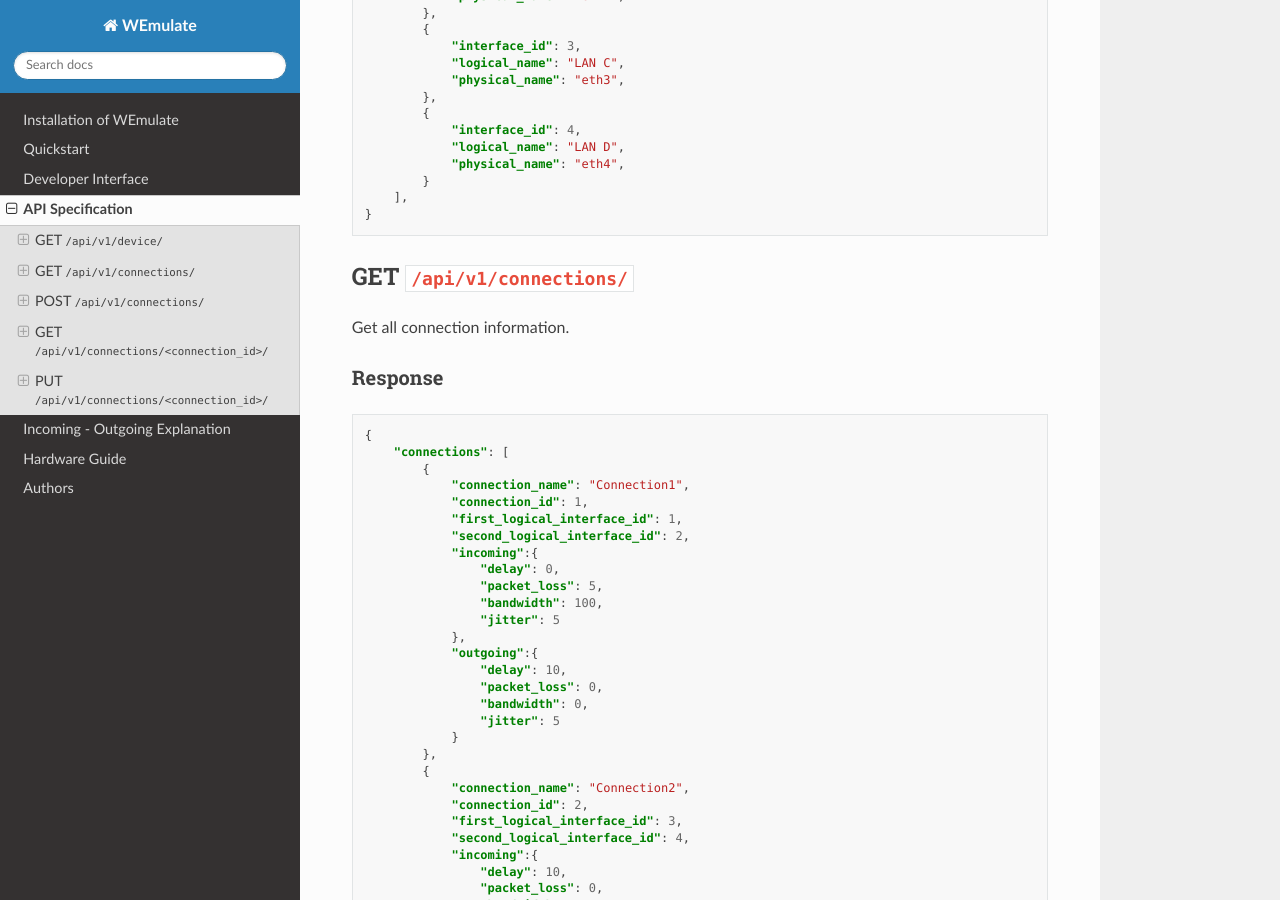
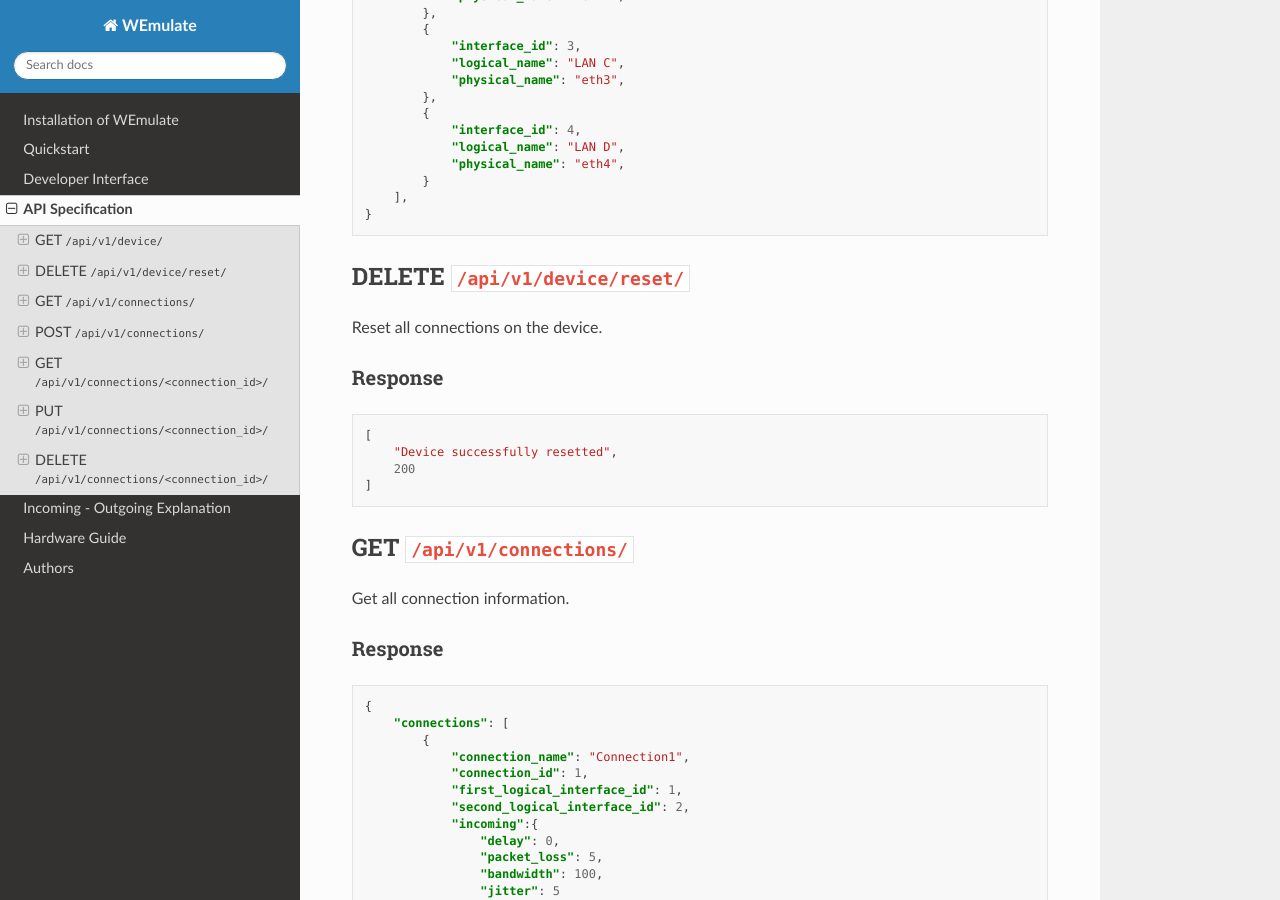
Before and after one commit to wemulate/wemulate, a Sphinx documentation site: the page built from docs/dev/api.rst, in a window 1280 px wide and 900 px high, scrolled down 747 px. Built offline with Sphinx 7.4.7 and the Read the Docs theme 2.0.0, drawn with Linux system fonts in a browser that asks for light colours; some of the changed text lies outside the part shown.

Commit message:
Add new routes

```diff
--- a/docs/dev/api.rst
+++ b/docs/dev/api.rst
@@ -50,6 +50,22 @@ Response
             }
         ],
     }
+
+
+DELETE ``/api/v1/device/reset/``
+***********************
+
+Reset all connections on the device.
+
+Response
+======================
+
+.. code-block:: json
+
+    [
+        "Device successfully resetted",
+        200
+    ]
 
 
 GET ``/api/v1/connections/``
@@ -213,3 +229,19 @@ Response
             "jitter": 0
         }
     }
+
+
+DELETE ``/api/v1/connections/<connection_id>/``
+***********************
+
+Deletes a specific connection.
+
+Response
+======================
+
+.. code-block:: json
+
+    [
+        "Connection deleted successfully",
+        200
+    ]
```
